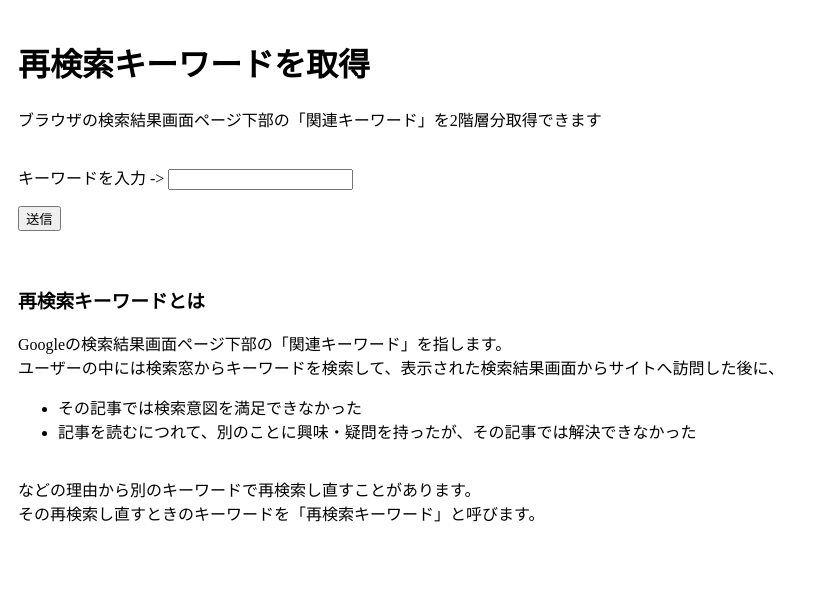
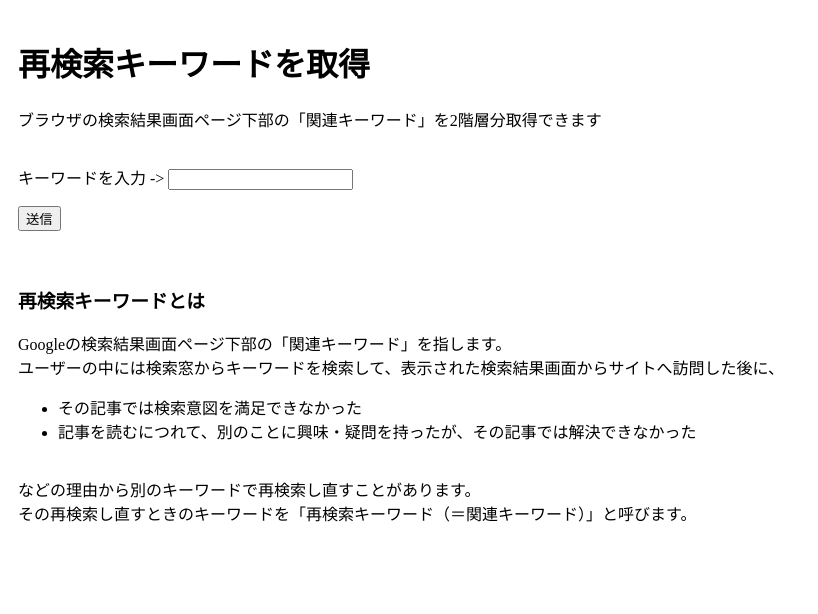
Before and after one commit to pa-up/rekw-app, a Flask app: page / in a window 1280 px wide. Shown: the top 614 px of the page, without its empty margins (0-818 px from the left). Run offline with Flask 2, Linux system fonts and the light colour scheme.

Commit message:
first commit

```diff
--- a/templates/search.html
+++ b/templates/search.html
@@ -42,7 +42,7 @@
 			<br>
 			などの理由から別のキーワードで再検索し直すことがあります。
 			<br>
-			その再検索し直すときのキーワードを「再検索キーワード」と呼びます。
+			その再検索し直すときのキーワードを「再検索キーワード（＝関連キーワード）」と呼びます。
 		</p>
 	</body>
 </html>
```
